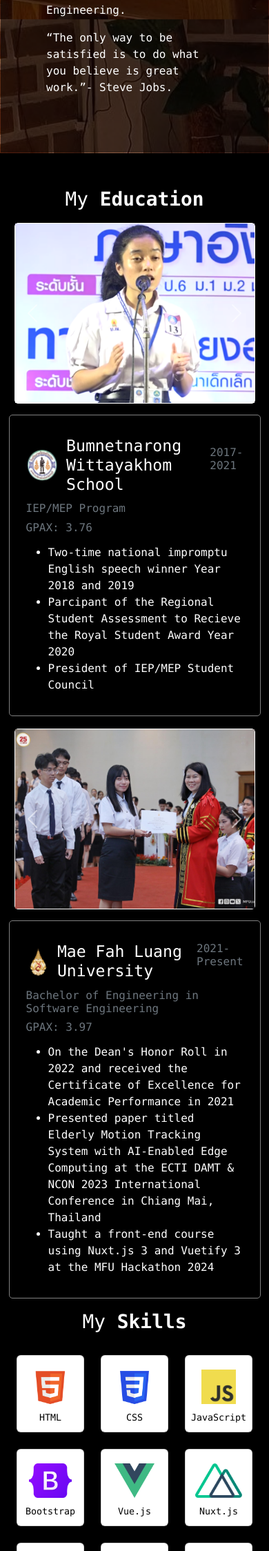
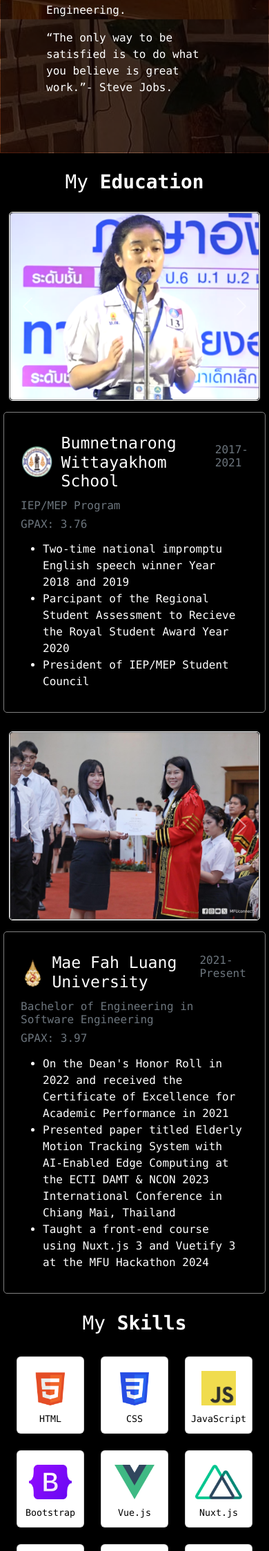
Before and after one commit to nichamond143/portfolio, a Flask app: page /about in a window 390 px wide. Shown: the part 879-3127 px from the top of the page at 69% size. Run offline with Flask 3, Linux system fonts and the light colour scheme; some libraries are stand-ins or nearby versions.

Commit message:
fix responsiveness

```diff
--- a/static/styles.css
+++ b/static/styles.css
@@ -1,65 +1,55 @@
 :root {
-    --accent-color: #0d6efd
+  --accent-color: #0d6efd;
 }
-
 * {
   margin: 0;
   padding: 0;
-    box-sizing: border-box
+  box-sizing: border-box;
 }
-
 body {
   margin: 0;
   padding: 0;
   font-family: Consolas, "Courier New", monospace;
   overflow-x: hidden;
   color: #fff;
-    background-color: #000
+  background-color: #000;
 }
-
 #full-screen,
 #intro {
   display: flex;
-    flex-direction: column
+  flex-direction: column;
 }
-
 #full-screen,
 #intro,
 footer {
-    display: flex
+  display: flex;
 }
-
 #intro h3,
 #intro p em,
 #projects a:link,
 .navbar-brand:hover,
 .nav-link:hover {
-    color: var(--accent-color)
+  color: var(--accent-color);
 }
-
 #intro h1,
 #intro p em,
 .navbar-brand {
-    font-weight: 700
+  font-weight: 700;
 }
-
 #full-screen {
-    height: 95vh
+  height: 95vh;
 }
-
-@media (min-width:992px) {
+@media (min-width: 992px) {
   #resume-main {
     height: 95vh;
     display: flex;
-        flex-direction: column
+    flex-direction: column;
   }
 }
-
 .education-logo,
 .skills img {
-    height: 50px
+  height: 50px;
 }
-
 footer {
   height: 5vh;
   justify-content: end;
@@ -67,28 +57,22 @@ footer {
   font-size: smaller;
   font-weight: bold;
 }
-
 .navbar {
-    padding-left: 5px
+  padding-left: 5px;
 }
-
 .navbar-brand {
-    font-size: x-large
+  font-size: x-large;
 }
-
 .nav-link {
   color: #fff;
 }
-
 .nav-link.active {
   color: var(--accent-color);
 }
-
 #projects .card,
 .navbar-nav {
-    font-size: larger
+  font-size: larger;
 }
-
 #about-bg,
 #home-bg,
 #project-bg {
@@ -96,31 +80,26 @@ footer {
   background-attachment: fixed;
   background-size: cover;
   border-radius: 0;
-    position: relative
+  position: relative;
 }
-
 #home-bg,
 #resume-bg,
-.education-card .col-md-4 .img-fluid,
-.education-card .col-md-8 .card-title h3 {
-    flex-grow: 1
+.education .col-md-4 .img-fluid,
+.education .col-md-8 .card-title h3 {
+  flex-grow: 1;
 }
-
 #home-bg {
   background-position: 60% 30%;
-    background-image: url(images/home-background.jpg)
+  background-image: url(images/home-background.jpg);
 }
-
 #about-bg {
   background-position: 70% 30%;
-    background-image: url(images/profile.jpg)
+  background-image: url(images/profile.jpg);
 }
-
 #project-bg {
   background-position: center center;
-    background-image: url(images/background.jpg)
+  background-image: url(images/background.jpg);
 }
-
 #about-bg::before,
 #home-bg::before,
 #project-bg::before {
@@ -130,106 +109,122 @@ footer {
   left: 0;
   width: 100%;
   height: 100%;
-    background-color: rgba(0, 0, 0, .65);
-    z-index: 1
+  background-color: rgba(0, 0, 0, 0.65);
+  z-index: 1;
 }
-
 #projects .card,
-.education-card {
-    background-color: #000
+.education {
+  background-color: #000;
 }
-
 #resume-bg {
   background-image: linear-gradient(var(--accent-color), #000);
-    border-radius: 0
+  border-radius: 0;
 }
-
 #intro {
   margin: 0 25px;
   justify-content: center;
   position: relative;
-    z-index: 2
+  z-index: 2;
+}
+#projects .col-md-4,
+.education .col-md-4 {
+  display: flex;
+  flex-direction: column;
+  justify-content: center;
 }
 
-#projects .col-md-4,
-.education-card .col-md-4 {
+.carousel {
+  flex-grow: 1;
+}
+
+.carousel-inner {
+  display: flex;
   flex-direction: column;
-    display: flex
+  height: 100%;
+}
+
+.carousel-item {
+  transition: none !important;
+  flex-grow: 1;
+  height: 100%;
+}
+
+.carousel-item img,
+#projects img,
+video {
+  height: 100%;
+  object-fit: cover;
+  width: 100%;
+}
+
+.carousel-item {
+  border: solid #fff;
+  border-width: thin;
+  border-radius: 5px;
 }
 
 #intro p {
-    font-size: large
+  font-size: large;
 }
-
 #intro p em {
-    font-style: normal
+  font-style: normal;
 }
-
 #more-btn {
   max-width: 125px;
   --bs-btn-font-size: normal;
   --bs-btn-font-weight: bold;
   --bs-btn-hover-color: white;
-    --bs-btn-hover-bg: var(--accent-color)
+  --bs-btn-hover-bg: var(--accent-color);
 }
-
 #about-intro,
 #project-intro {
   margin: 50px;
-    z-index: 2
+  z-index: 2;
 }
 
-#education,
 #projects {
   margin: 50px auto;
 }
 
-.education-card{
-    margin: auto 5vw;
+.education.card {
+  margin: 25px auto;
 }
 
-.education-card img {
-    object-fit: cover
+#education-title {
+  margin-top: 25px;
+  margin-bottom: 0px;
 }
 
-.education-card .col-md-4 .img-fluid,
-.education-card .col-md-8 {
+.education .col-md-4 img,
+.education .col-md-8 {
   border-style: solid;
   border-color: grey;
   border-radius: 5px;
-    border-width: thin
+  border-width: thin;
 }
-
-.education-card .col-md-8 .card-title {
+.education .col-md-8 .card-title {
   display: flex;
-    align-items: center
+  align-items: center;
 }
-
-.education-card .col-md-8 .card-title h3 {
-    margin: 5px 10px
+.education .col-md-8 .card-title h3 {
+  margin: 5px 10px;
 }
-
-.education-card .card-body {
-    margin-top: 10px
+.education .card-body {
+  margin-top: 10px;
 }
-
 #contacts .row,
-.education-card .card-title {
-    margin-bottom: 10px
+.education .card-title {
+  margin-bottom: 10px;
 }
-
-.education-card .card-subtitle {
-    margin-bottom: 15px
+.education .card-subtitle {
+  margin-bottom: 15px;
 }
-
 .skills {
-    margin-bottom: 30px
+  margin-bottom: 30px;
 }
-
 .skills .row {
-    margin: auto
+  margin: auto;
 }
-
 .skills .card {
   display: flex;
   justify-content: center;
@@ -237,103 +232,62 @@ footer {
   color: #000;
   padding: 10px 0;
 }
-
-@media (max-width:576px) {
 .skills .card-text {
-        font-size: smaller
+  font-weight: 500;
+  font-size: smaller;
 }
-}
-
 .skills .card:hover {
   background-color: var(--accent-color);
-    color: #fff
+  color: #fff;
 }
-
 .skills img {
   object-fit: scale-down;
   display: block;
   margin: 10px 0;
-    border: none
+  border: none;
 }
-
-#skills-description .card{
+#skills-description .card {
   background-color: black;
   color: white;
 }
-
 #projects .card {
-    padding: 25px
+  padding: 25px;
 }
-
-#projects .col-md-4 {
-    aspect-ratio: 1/1;
-    align-self: center
-}
-
 #projects .col-md-8 {
   display: flex;
   flex-direction: column;
-    align-self: center
+  align-self: center;
 }
-
 #projects video,
 .card-img {
   object-fit: cover;
   border-radius: 5px;
   border: solid;
-    border-width: thin
+  border-width: thin;
 }
-
 .project-card .card-title {
   font-weight: 700;
-    margin-bottom: 10px
+  margin-bottom: 10px;
 }
-
 #contacts a:link,
 #projects a:link {
-    text-decoration: none
+  text-decoration: none;
 }
-
 #contacts a {
-    color: #fff
+  color: #fff;
 }
-
 #contacts a:hover {
-    text-decoration: underline
+  text-decoration: underline;
 }
-
-#projects .carousel-item {
-    aspect-ratio: 1/1;
-}
-
-.education-card .carousel-item img {
-    aspect-ratio: 4/3;
-}
-
-.carousel-item {
-    border: solid #fff;
-    border-width: thin;
-    border-radius: 5px
-}
-
-.carousel-item img {
-    height: 100%;
-    width: 100%;
-    object-fit: cover;
-    object-position: center
-}
-
 #resume-bg .container {
   margin: auto;
-    padding: auto
+  padding: auto;
 }
-
-@media (max-width:992px) {
+@media (max-width: 992px) {
   #resume-bg .container {
-        padding: 25px
+    padding: 25px;
   }
 }
-
 #contacts {
-    margin: 15px 0
+  margin: 15px 0;
 }
--- a/templates/about.html
+++ b/templates/about.html
@@ -1,10 +1,5 @@
-{% extends "layout.html" %}
-
-{% block title %}
-About Me
-{% endblock %}
-
-{% block main %}
+{% extends "layout.html" %} {% block title %} About Me {% endblock %} {% block
+main %}
 <!--About Me Introduction Banner-->
 <div id="about-bg" class="card">
   <div id="about-intro" class="card-body">
@@ -15,48 +10,78 @@ About Me
           <li>Nickname: Mond</li>
           <li>Age: 22</li>
           <li>Gender: Female</li>
-          <li>Hobbies: Listening to music, reading and writing books, and going to the gym</li>
-          <li>Language: English and Thai, with seven years of experience living in the U.S.</li>
+          <li>
+            Hobbies: Listening to music, reading and writing books, and going to
+            the gym
+          </li>
+          <li>
+            Language: English and Thai, with seven years of experience living in
+            the U.S.
+          </li>
         </ul>
         <p>
-          The rapid evolution of technology and the internet are some of humanity's greatest achievements.
-          Out of its many practical features, I'm fascinated by its ability to do good, like web applications
-          providing free education, machine learning models predicting diseases, or environmental monitoring
-          softwares
-          tracking deforestation. These are just some of the many examples that have inspired me to pursue a
-          degree in
-          Software Engineering.
+          The rapid evolution of technology and the internet are some of
+          humanity's greatest achievements. Out of its many practical features,
+          I'm fascinated by its ability to do good, like web applications
+          providing free education, machine learning models predicting diseases,
+          or environmental monitoring softwares tracking deforestation. These
+          are just some of the many examples that have inspired me to pursue a
+          degree in Software Engineering.
         </p>
-        <p><q>The only way to be satisfied is to do what you believe is great work.</q>- Steve
-          Jobs.</p>
+        <p>
+          <q
+            >The only way to be satisfied is to do what you believe is great
+            work.</q
+          >- Steve Jobs.
+        </p>
       </div>
     </div>
   </div>
 </div>
 
-<div id="education" class="container text-start"></div>
-  <h1 class="text-center mb-3">My <b>Education</b></h1>
-
+<div class="container text-start">
+  <h1 id="education-title" class="text-center">My <b>Education</b></h1>
   {% for education in educations %}
-  <div class="education-card card mb-3">
+  <div class="education card">
     <div class="row g-3">
       <div class="col-md-4">
-        <div id="carousel{{ loop.index }}" class="carousel slide" data-bs-ride="carousel">
+        <div
+          id="carousel{{ loop.index }}"
+          class="carousel"
+        >
           <div class="carousel-inner">
             <div class="carousel-item active">
-              <img src="{{ education['images'][0]['path'] }}" alt="{{ education['images'][0]['alt'] }}">
+              <img
+                src="{{ education['images'][0]['path'] }}"
+                class="img-fluid"
+                alt="{{ education['images'][0]['alt'] }}"
+              />
             </div>
             {% for image in education['images'][1:] %}
             <div class="carousel-item">
-              <img src="{{ image['path'] }}" alt="{{ image['alt'] }}">
+              <img
+                src="{{ image['path'] }}"
+                class="img-fluid"
+                alt="{{ image['alt'] }}"
+              />
             </div>
             {% endfor %}
           </div>
-          <button class="carousel-control-prev" type="button" data-bs-target="#carousel{{ loop.index }}" data-bs-slide="prev">
+          <button
+            class="carousel-control-prev"
+            type="button"
+            data-bs-target="#carousel{{ loop.index }}"
+            data-bs-slide="prev"
+          >
             <span class="carousel-control-prev-icon" aria-hidden="true"></span>
             <span class="visually-hidden">Previous</span>
           </button>
-          <button class="carousel-control-next" type="button" data-bs-target="#carousel{{ loop.index }}" data-bs-slide="next">
+          <button
+            class="carousel-control-next"
+            type="button"
+            data-bs-target="#carousel{{ loop.index }}"
+            data-bs-slide="next"
+          >
             <span class="carousel-control-next-icon" aria-hidden="true"></span>
             <span class="visually-hidden">Next</span>
           </button>
@@ -65,7 +90,11 @@ About Me
       <div class="col-md-8">
         <div class="card-body">
           <div class="card-title">
-            <img src="{{ education['logo_path'] }}" class="education-logo img-fluid" alt="{{ education['logo_alt'] }}">
+            <img
+              src="{{ education['logo_path'] }}"
+              class="education-logo img-fluid"
+              alt="{{ education['logo_alt'] }}"
+            />
             <h3>{{ education["name"] }}</h3>
             <h6 class="card-subtitle text-muted">{{ education["year"] }}</h6>
           </div>
@@ -85,44 +114,44 @@ About Me
   {% endfor %}
 </div>
 
-
 <!--My Skills-->
 <div class="skills container text-center">
   <h1 class="mb-2">My <b>Skills</b></h1>
   <div class="row row-cols-3 g-4">
-
     {% for skill in skills %}
     <div class="col-md-2">
       <div class="card">
-        <img src="{{ skill['path'] }}" class="card-img" alt="{{ skill['name']}} logo">
+        <img
+          src="{{ skill['path'] }}"
+          class="card-img"
+          alt="{{ skill['name']}} logo"
+        />
         <div class="card-text">{{ skill["name"] }}</div>
       </div>
     </div>
     {% endfor %}
-
   </div>
 </div>
 
 <div id="skills-description" class="container">
   <div class="card">
     <div class="card-body">
-      <ul>
-      </ul>
+      <ul></ul>
     </div>
   </div>
 </div>
 
 <script src="/static/skills.js"></script>
 <script>
-  document.addEventListener('DOMContentLoaded', function() {
-    let skills = document.querySelectorAll('.skills .card');
-    let html = '';
+  document.addEventListener("DOMContentLoaded", function () {
+    let skills = document.querySelectorAll(".skills .card");
+    let html = "";
     let clicked = [];
     for (let i = 0; i < skills.length; i++) {
-      skills[i].addEventListener('click', function(event) {
+      skills[i].addEventListener("click", function (event) {
         if (!clicked.includes(i)) {
           html += `<li>${SKILLS[i]}</li>`;
-          document.querySelector('#skills-description ul').innerHTML = html;
+          document.querySelector("#skills-description ul").innerHTML = html;
         }
         clicked.push(i);
       });
```
Also changed, not shown: templates/projects.html (+8 -10 lines), static/images/dean-honor-roll.jpg, static/images/hackathon-1.jpg, static/images/puangun-1.jpg, static/images/puangun-3.jpg, static/images/puangun.jpg, static/images/royal-assessment.jpg, static/images/speech-comp.png, 1 other file. Lines whose indentation alone changed are shown as unchanged.
